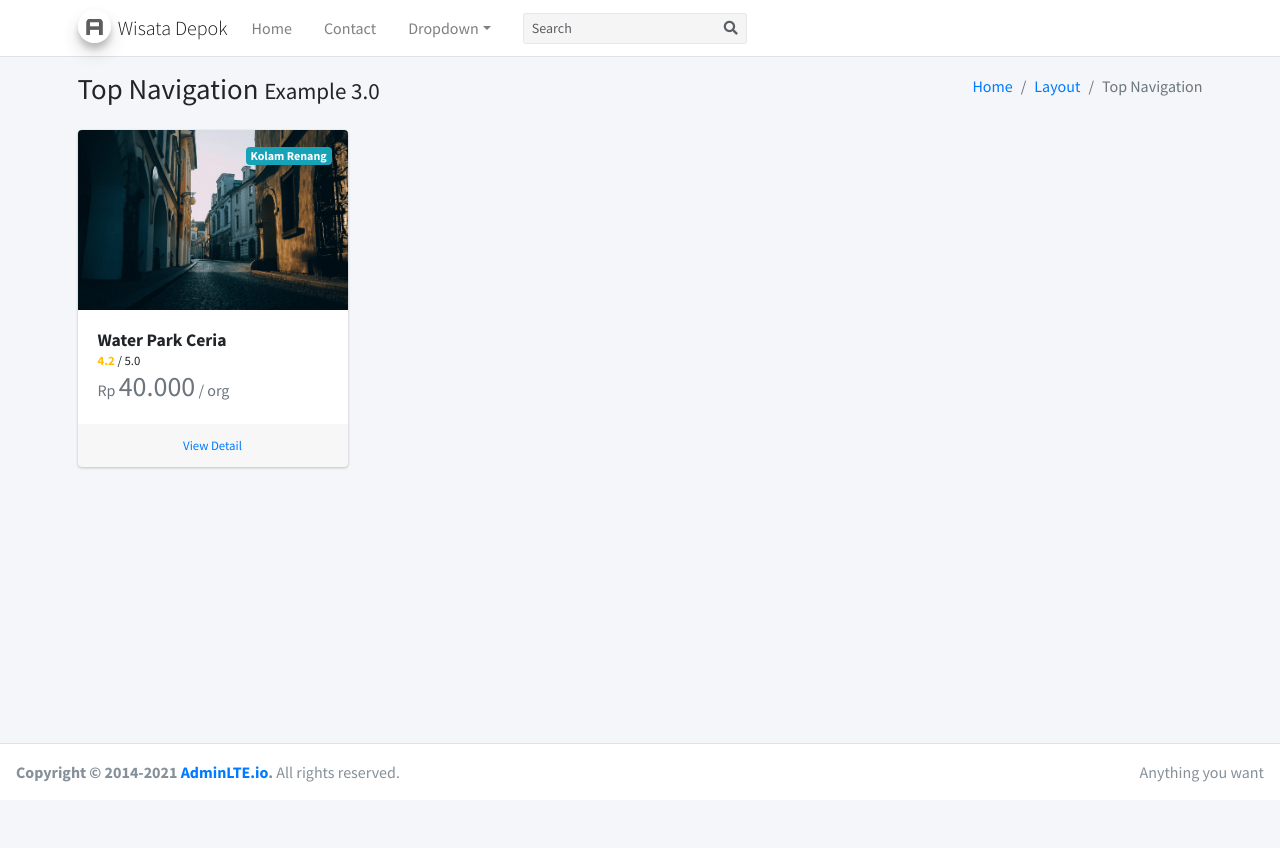
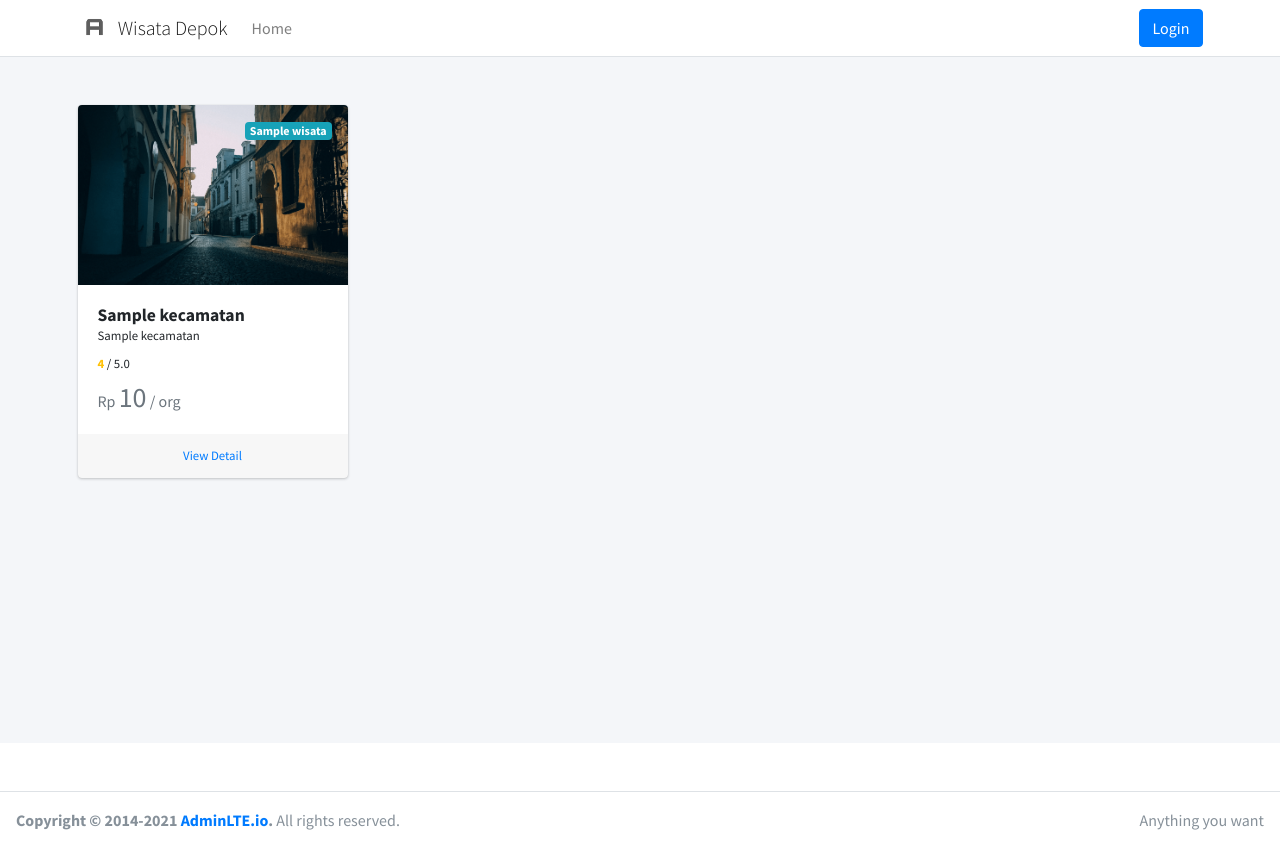
Before and after one commit to RakhaZaN/Project2-S2, a CodeIgniter app: page /praktek/ in a window 1280 px wide. Before the commit the page ends 782 px from the top, so only its background shows below. Run offline with CodeIgniter, Linux system fonts and the light colour scheme; tables that the repository leaves empty or names only in its code hold one stand-in row (values such as "Sample post"); some libraries are stand-ins or nearby versions.

Commit message:
:sparkles::lipstick: Create public layouts

```diff
--- a/application/controllers/Home.php
+++ b/application/controllers/Home.php
@@ -16,12 +16,13 @@ class Home extends CI_Controller
     {
 		$data['page'] = "Home";
 
-		$data['list_user'] = $this->user->getAll();
-		$data['list_tempat_wisata'] = $this->tw->getAll();
-		$data['list_jenis_wisata'] = $this->jw->getAll();
-		$data['list_kecamatan'] = $this->k->getAll();
+		$data['list_tempat_wisata'] = $this->tw->getAllJoin();
+		// var_dump($data['list_tempat_wisata']);die;
 
+        $this->load->view('layouts/public/header', $data);
+        $this->load->view('layouts/public/navbar');
         $this->load->view('landing', $data);
+        $this->load->view('layouts/public/footer');
     }
 
 	public function admin()
--- a/application/models/TempatWisata_model.php
+++ b/application/models/TempatWisata_model.php
@@ -9,6 +9,17 @@ class TempatWisata_model extends CI_Model {
     {
         // Query
         $query = $this->db->get($this->table);
+        return $query->result();
+    }
+
+    public function getAllJoin()
+    {
+        // Query
+		$this->db->select('*, jw.nama as jenis, k.nama as kecamatan');
+		$this->db->from('tempat_wisata tw');
+		$this->db->join('jenis_wisata jw', 'jw.id=tw.jenis_id', 'left');
+		$this->db->join('kecamatan k', 'k.id=tw.kecamatan_id', 'left');
+        $query = $this->db->get();
         return $query->result();
     }
 
--- a/application/views/landing.php
+++ b/application/views/landing.php
@@ -1,171 +1,35 @@
-<!DOCTYPE html>
-<!--
-This is a starter template page. Use this page to start your new project from
-scratch. This page gets rid of all links and provides the needed markup only.
--->
-<html lang="en">
-
-<head>
-	<meta charset="utf-8">
-	<meta name="viewport" content="width=device-width, initial-scale=1">
-	<title><?= $page ?> | Wisata Depok</title>
-
-	<!-- Google Font: Source Sans Pro -->
-	<link rel="stylesheet" href="https://fonts.googleapis.com/css?family=Source+Sans+Pro:300,400,400i,700&display=fallback">
-	<!-- Font Awesome Icons -->
-	<link rel="stylesheet" href="<?= base_url('public/plugins/fontawesome-free/css/all.min.css') ?>">
-	<!-- Theme style -->
-	<link rel="stylesheet" href="<?= base_url('public/css/adminlte.min.css') ?>">
-</head>
-
-<body class="hold-transition layout-top-nav">
-	<div class="wrapper">
-
-		<!-- Navbar -->
-		<nav class="main-header navbar navbar-expand-md navbar-light navbar-white">
-			<div class="container">
-				<a href="#" class="navbar-brand">
-					<img src="<?= base_url('public/img/AdminLTELogo.png') ?>" alt="AdminLTE Logo" class="brand-image img-circle elevation-3" style="opacity: .8">
-					<span class="brand-text font-weight-light">Wisata Depok</span>
-				</a>
-
-				<button class="navbar-toggler order-1" type="button" data-toggle="collapse" data-target="#navbarCollapse" aria-controls="navbarCollapse" aria-expanded="false" aria-label="Toggle navigation">
-					<span class="navbar-toggler-icon"></span>
-				</button>
-
-				<div class="collapse navbar-collapse order-3" id="navbarCollapse">
-					<!-- Left navbar links -->
-					<ul class="navbar-nav">
-						<li class="nav-item">
-							<a href="index3.html" class="nav-link">Home</a>
-						</li>
-						<li class="nav-item">
-							<a href="#" class="nav-link">Contact</a>
-						</li>
-						<li class="nav-item dropdown">
-							<a id="dropdownSubMenu1" href="#" data-toggle="dropdown" aria-haspopup="true" aria-expanded="false" class="nav-link dropdown-toggle">Dropdown</a>
-							<ul aria-labelledby="dropdownSubMenu1" class="dropdown-menu border-0 shadow">
-								<li><a href="#" class="dropdown-item">Some action </a></li>
-								<li><a href="#" class="dropdown-item">Some other action</a></li>
-
-								<li class="dropdown-divider"></li>
-
-								<!-- Level two dropdown-->
-								<li class="dropdown-submenu dropdown-hover">
-									<a id="dropdownSubMenu2" href="#" role="button" data-toggle="dropdown" aria-haspopup="true" aria-expanded="false" class="dropdown-item dropdown-toggle">Hover for action</a>
-									<ul aria-labelledby="dropdownSubMenu2" class="dropdown-menu border-0 shadow">
-										<li>
-											<a tabindex="-1" href="#" class="dropdown-item">level 2</a>
-										</li>
-
-										<!-- Level three dropdown-->
-										<li class="dropdown-submenu">
-											<a id="dropdownSubMenu3" href="#" role="button" data-toggle="dropdown" aria-haspopup="true" aria-expanded="false" class="dropdown-item dropdown-toggle">level 2</a>
-											<ul aria-labelledby="dropdownSubMenu3" class="dropdown-menu border-0 shadow">
-												<li><a href="#" class="dropdown-item">3rd level</a></li>
-												<li><a href="#" class="dropdown-item">3rd level</a></li>
-											</ul>
-										</li>
-										<!-- End Level three -->
-
-										<li><a href="#" class="dropdown-item">level 2</a></li>
-										<li><a href="#" class="dropdown-item">level 2</a></li>
-									</ul>
-								</li>
-								<!-- End Level two -->
-							</ul>
-						</li>
-					</ul>
-
-					<!-- SEARCH FORM -->
-					<form class="form-inline ml-0 ml-md-3">
-						<div class="input-group input-group-sm">
-							<input class="form-control form-control-navbar" type="search" placeholder="Search" aria-label="Search">
-							<div class="input-group-append">
-								<button class="btn btn-navbar" type="submit">
-									<i class="fas fa-search"></i>
-								</button>
-							</div>
-						</div>
-					</form>
-				</div>
-			</div>
-		</nav>
-		<!-- /.navbar -->
-
 <!-- Content Wrapper. Contains page content -->
-		<div class="content-wrapper">
-			<!-- Content Header (Page header) -->
-			<div class="content-header">
-				<div class="container">
-					<div class="row mb-2">
-						<div class="col-sm-6">
-							<h1 class="m-0"> Top Navigation <small>Example 3.0</small></h1>
-						</div><!-- /.col -->
-						<div class="col-sm-6">
-							<ol class="breadcrumb float-sm-right">
-								<li class="breadcrumb-item"><a href="#">Home</a></li>
-								<li class="breadcrumb-item"><a href="#">Layout</a></li>
-								<li class="breadcrumb-item active">Top Navigation</li>
-							</ol>
-						</div><!-- /.col -->
-					</div><!-- /.row -->
-				</div><!-- /.container-fluid -->
-			</div>
-			<!-- /.content-header -->
+<div class="content-wrapper p-5">
 
 	<!-- Main content -->
 	<div class="content">
 		<div class="container">
 			<!-- Content -->
 			<div class="row">
-						<div class="col-3">
+				<?php foreach ($list_tempat_wisata as $tw) { ?>
+					<div class="col-md-3 col-sm-12">
 						<div class="card overflow-hidden">
 							<img src="<?= base_url('public/img/photo1.png') ?>" alt="thumbnail" class="card-img-top">
 							<div class="card-img-overlay text-right mr-n1 mt-n2">
-									<small class="badge badge-info">Kolam Renang</small>
+								<small class="badge badge-info"><?= $tw->jenis ?></small>
 							</div>
 							<div class="card-body d-flex flex-column">
-									<h3 class="card-title font-weight-bold">Water Park Ceria</h3>
-									<small><b class="text-warning">4.2</b> / 5.0</small>
-									<span class="text-muted">Rp <span class="h3">40.000</span> / org</span>
+								<h3 class="card-title font-weight-bold"><?= $tw->nama ?></h3>
+								<small class="mb-2"><?= $tw->kecamatan ?></small>
+								<small class="mb-2"><b class="text-warning"><?= $tw->skor_rating ?></b> / 5.0</small>
+								<span class="text-muted">Rp <span class="h3"><?= $tw->harga_tiket ?></span> / org</span>
 							</div>
 							<div class="card-footer">
 								<div class="d-flex justify-content-center">
-										<a href="#" style="font-size: 0.8rem;" class="text-primary stretched-link">View Detail</a>
+									<a href="<?= base_url('tempatwisata/show/' . $tw->id) ?>" style="font-size: 0.8rem;" class="text-primary stretched-link">View Detail</a>
 								</div>
 							</div>
 						</div>
 					</div>
+				<?php } ?>
 			</div>
 			<!-- /.content -->
 		</div>
 	</div>
 </div>
 <!-- /.content-wrapper -->
-
-		<!-- Main Footer -->
-		<footer class="main-footer">
-			<!-- To the right -->
-			<div class="float-right d-none d-sm-inline">
-				Anything you want
-			</div>
-			<!-- Default to the left -->
-			<strong>Copyright &copy; 2014-2021 <a href="https://adminlte.io">AdminLTE.io</a>.</strong> All rights reserved.
-		</footer>
-	</div>
-	<!-- ./wrapper -->
-
-	<!-- REQUIRED SCRIPTS -->
-
-	<!-- jQuery -->
-	<script src="<?= base_url('public/plugins/jquery/jquery.min.js') ?>"></script>
-	<!-- Bootstrap 4 -->
-	<script src="<?= base_url('public/plugins/bootstrap/js/bootstrap.bundle.min.js') ?>"></script>
-	<!-- AdminLTE App -->
-	<script src="<?= base_url('public/js/adminlte.min.js') ?>"></script>
-	<!-- AdminLTE for demo purposes -->
-	<script src="<?= base_url('public/js/demo.js') ?>"></script>
-</body>
-
-</html>
--- /dev/null
+++ b/application/views/layouts/public/footer.php
@@ -0,0 +1,23 @@
+<!-- Main Footer -->
+<footer class="main-footer mt-5">
+	<!-- To the right -->
+	<div class="float-right d-none d-sm-inline">
+		Anything you want
+	</div>
+	<!-- Default to the left -->
+	<strong>Copyright &copy; 2014-2021 <a href="https://adminlte.io">AdminLTE.io</a>.</strong> All rights reserved.
+</footer>
+</div>
+<!-- ./wrapper -->
+
+<!-- jQuery -->
+<script src="<?= base_url('public/plugins/jquery/jquery.min.js') ?>"></script>
+<!-- Bootstrap 4 -->
+<script src="<?= base_url('public/plugins/bootstrap/js/bootstrap.bundle.min.js') ?>"></script>
+<!-- AdminLTE App -->
+<script src="<?= base_url('public/js/adminlte.min.js') ?>"></script>
+<!-- AdminLTE for demo purposes -->
+<script src="<?= base_url('public/js/demo.js') ?>"></script>
+</body>
+
+</html>
--- /dev/null
+++ b/application/views/layouts/public/header.php
@@ -0,0 +1,22 @@
+<!DOCTYPE html>
+<!--
+This is a starter template page. Use this page to start your new project from
+scratch. This page gets rid of all links and provides the needed markup only.
+-->
+<html lang="en">
+
+<head>
+	<meta charset="utf-8">
+	<meta name="viewport" content="width=device-width, initial-scale=1">
+	<title><?= $page ?> | Wisata Depok</title>
+
+	<!-- Google Font: Source Sans Pro -->
+	<link rel="stylesheet" href="https://fonts.googleapis.com/css?family=Source+Sans+Pro:300,400,400i,700&display=fallback">
+	<!-- Font Awesome Icons -->
+	<link rel="stylesheet" href="<?= base_url('public/plugins/fontawesome-free/css/all.min.css') ?>">
+	<!-- Theme style -->
+	<link rel="stylesheet" href="<?= base_url('public/css/adminlte.min.css') ?>">
+</head>
+
+<body class="hold-transition layout-top-nav">
+	<div class="wrapper">
--- /dev/null
+++ b/application/views/layouts/public/navbar.php
@@ -0,0 +1,49 @@
+<!-- Navbar -->
+<nav class="main-header navbar navbar-expand-md navbar-light navbar-white">
+	<div class="container">
+		<a href="#" class="navbar-brand">
+			<img src="<?= base_url('public/img/AdminLTELogo.png') ?>" alt="AdminLTE Logo" class="brand-image img-circle" style="opacity: .8">
+			<span class="brand-text font-weight-light">Wisata Depok</span>
+		</a>
+
+		<button class="navbar-toggler order-1" type="button" data-toggle="collapse" data-target="#navbarCollapse" aria-controls="navbarCollapse" aria-expanded="false" aria-label="Toggle navigation">
+			<span class="navbar-toggler-icon"></span>
+		</button>
+
+		<div class="collapse navbar-collapse order-3" id="navbarCollapse">
+			<!-- Left navbar links -->
+			<ul class="navbar-nav">
+				<li class="nav-item">
+					<a href="<?= base_url() ?>" class="nav-link">Home</a>
+				</li>
+			</ul>
+			<ul class="navbar-nav ml-auto">
+				<?php if ($this->session->userdata('isLogin')) { ?>
+					<li class="nav-item dropdown user-menu">
+						<a href="#" class="nav-link dropdown-toggle" data-toggle="dropdown">
+							<img src="<?= base_url('public/img/user2-160x160.jpg') ?>" class="user-image img-circle elevation-2" alt="User Image">
+							<span class="d-none d-md-inline"><?= $this->session->userdata('USERNAME') ?></span>
+						</a>
+						<div class="dropdown-menu dropdown-menu-right">
+							<div class="dropdown-divider"></div>
+							<a href="#" class="dropdown-item">
+								<i class="fas fa-user mr-2"></i> Profile
+							</a>
+							<div class="dropdown-divider"></div>
+							<a href="<?= base_url('users/logout') ?>" class="dropdown-item text-danger">
+								<i class="fas fa-sign-out-alt mr-2"></i> Logout
+							</a>
+							<span class="dropdown-footer"></span>
+						</div>
+					</li>
+				<?php } else { ?>
+					<li>
+						<a href="<?= base_url('users/login') ?>" class="btn btn-primary">Login</a>
+					</li>
+				<?php } ?>
+			</ul>
+
+		</div>
+	</div>
+</nav>
+<!-- /.navbar -->
```
Also changed, not shown: application/controllers/TempatWisata.php (+3 -4 lines), application/controllers/Users.php (+6 -1 lines), application/views/pages/tempat_wisata/detail.php (+6 -6 lines). Lines whose indentation alone changed are shown as unchanged.
